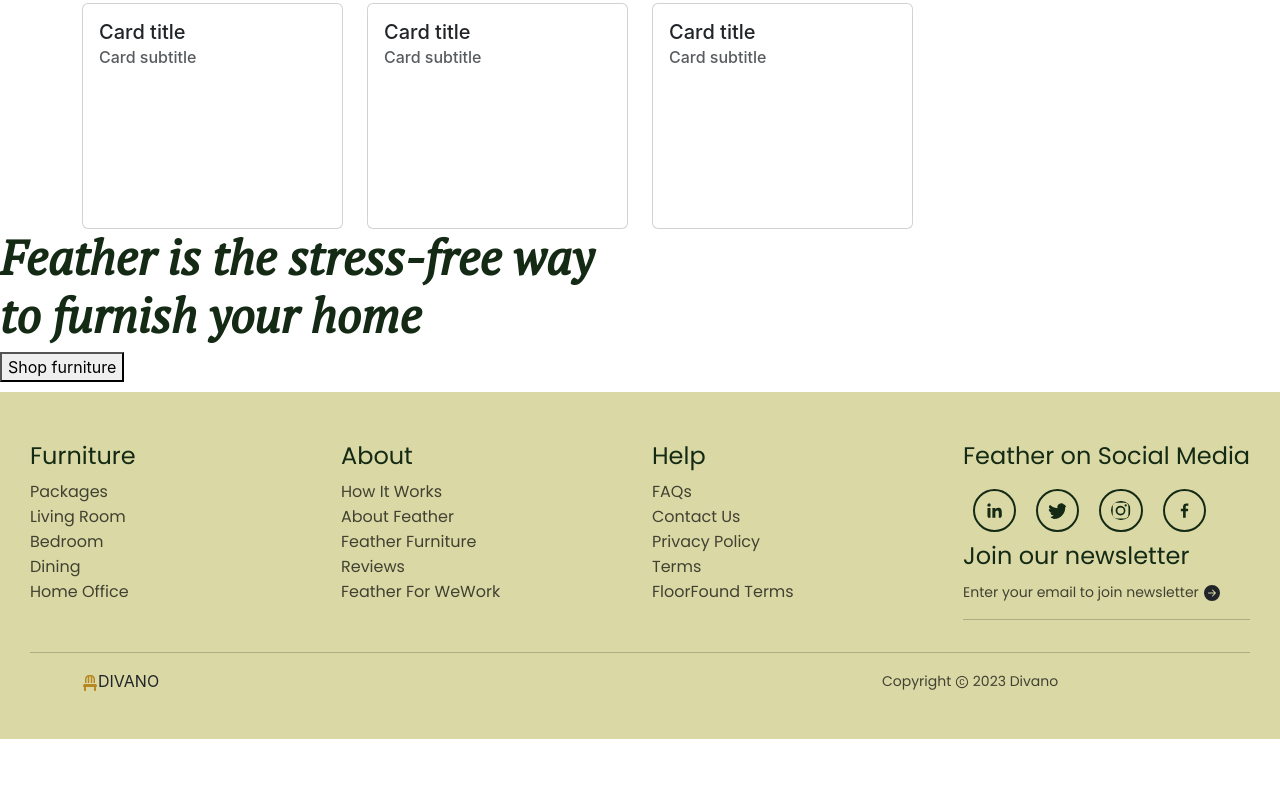
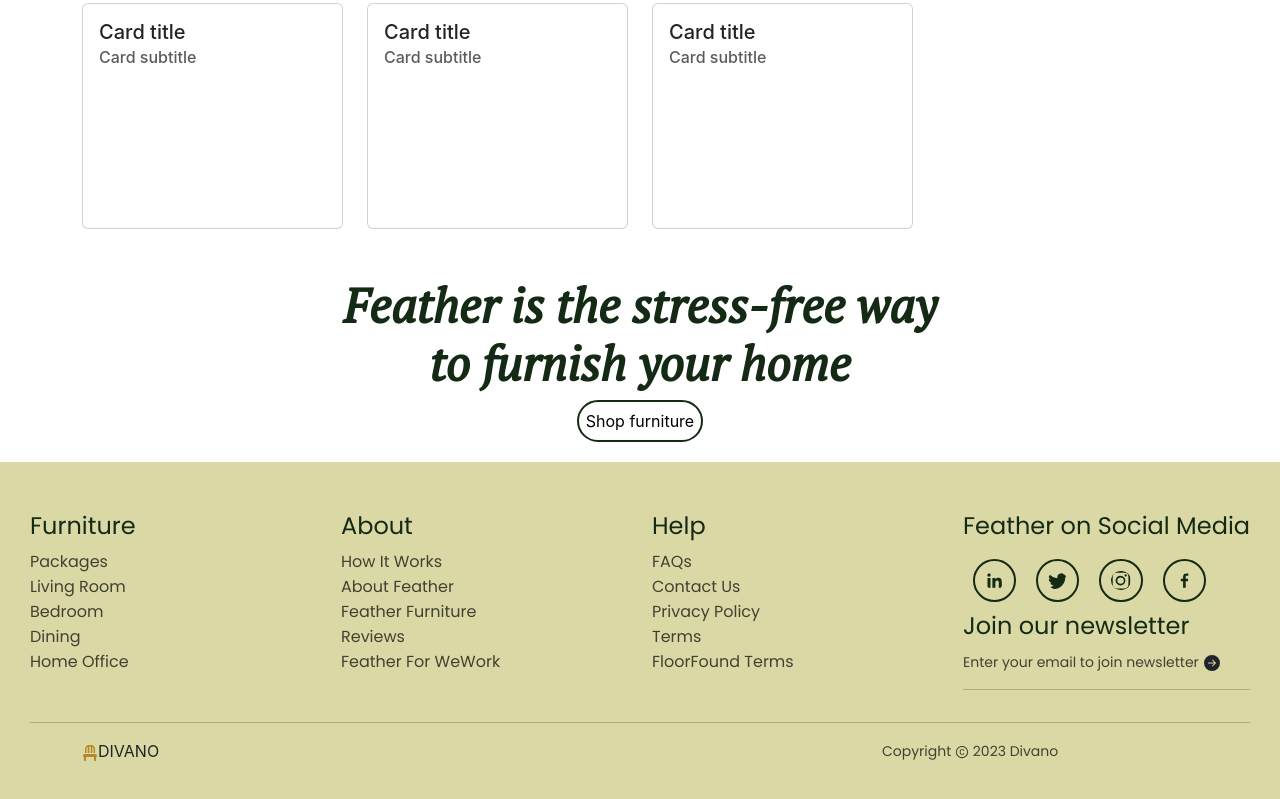
Before and after one commit to Jenna0430/furniture-shop, a React (Create React App) app: page / in a window 1280 px wide. Shown: the part 2471-3270 px from the top of the page. Before the commit the page ends 3210 px from the top, so only its background shows below. Built offline with nearby package versions, Linux system fonts and the light colour scheme; the HTML template or start-up script is replaced by a standard one.

Commit message:
completed styling for the footer element

```diff
--- a/src/App.css
+++ b/src/App.css
@@ -26,8 +26,8 @@ p, a, h4 {
 .special-button{
   background-color: white;
   border: 2px solid var(--primaryColor);
-  border-radius: 40%;
-  padding: 12px;
+  border-radius: 170px;
+  padding: 7px;
   margin-left: 15px;
   margin-top: 10px;
 }
--- a/src/components/footer/Footer.js
+++ b/src/components/footer/Footer.js
@@ -11,12 +11,12 @@ import "./footer.css"
 
 const Footer = () => {
   return (
-    <div className="footer">
-      <h1 className="secondHeading">Feather is the stress-free way
+    <div className="footer mt-5">
+      <h1 className="secondHeading text-center">Feather is the stress-free way
       <br />
       to furnish your home</h1>
 
-      <button className="button">
+      <button className="special-button center-button text-center">
         Shop furniture
       </button>
 
--- a/src/components/footer/footer.css
+++ b/src/components/footer/footer.css
@@ -34,6 +34,12 @@
   text-decoration: underline;
 }
 
+.center-button{
+  display: block;
+  margin: 0 auto;
+  margin-bottom: 20px;
+}
+
 p small{
   color: var(--textColor);
   margin-left: 40px;
```
